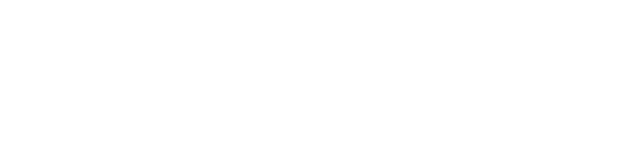
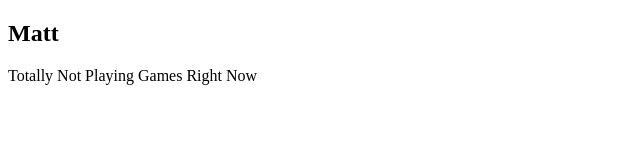
Before and after one commit to Itzmatt86/Itzmatt86F24FSD.github.io, a plain HTML site: page index.html in a window 1280 px wide. Shown: the whole page, without its empty margins (0-640 px from the left). Drawn offline with Linux system fonts and the light colour scheme.

Commit message:
up and running

```diff
--- a/index.html
+++ b/index.html
@@ -7,7 +7,15 @@
   <body>
     <div>
       <nav></nav>
-      <main></main>
+      <main>
+        <div>
+
+        </div>
+        <div>
+<h2>Matt</h2>
+<p>Totally Not Playing Games Right Now</p>
+        </div>
+      </main>
     </div>
   </body>
 </html>
```
